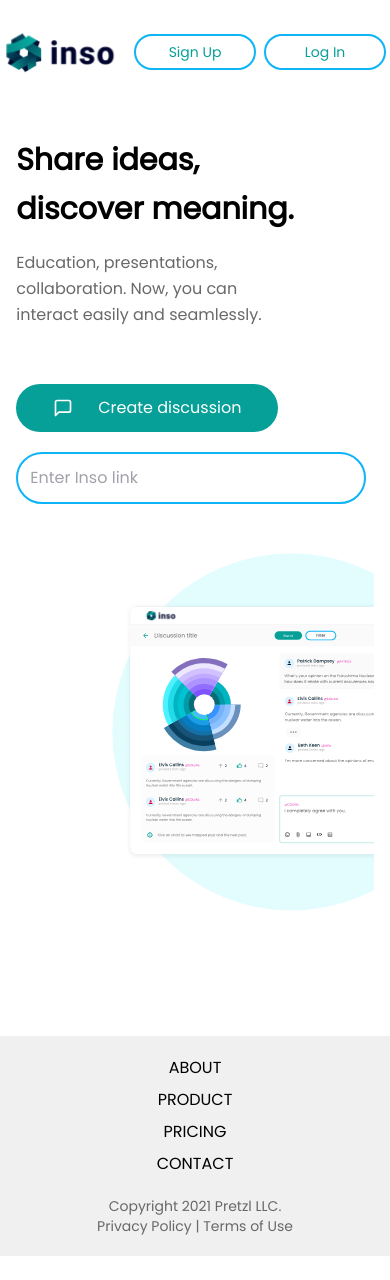
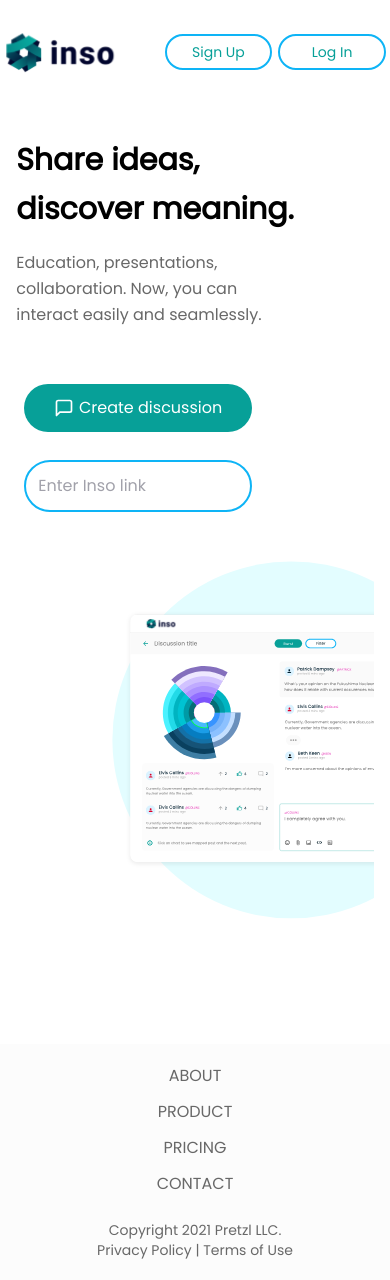
Before and after one commit to The-olajumoke/Pretzl, a React (Create React App) app: page / in a window 390 px wide. Before the commit the page ends 1256 px from the top, so only its background shows below. Built offline with nearby package versions, Linux system fonts and the light colour scheme.

Commit message:
design-change implementation

```diff
--- a/src/App.css
+++ b/src/App.css
@@ -11,13 +11,11 @@
 
 }
 
-.button{
-left: 8.33%;
-right: 8.33%;
-top:0;
+.icon{
 height: 100%;
 bottom:0;
 font-size: 25px;
+margin-right: 5px;
 }
 
 .mockup {
@@ -42,8 +40,8 @@ font-size: 25px;
       width:100%;
 
     }
-.button{
-  font-size:20px;
+.icon{
+  font-size:23px;
 }
 
   }
@@ -55,7 +53,7 @@ font-size: 25px;
   right: -110px;
 }
 
-    .button{
+    .icon{
   font-size:20px;
 }
 .largeText{
--- a/src/components/Footer.js
+++ b/src/components/Footer.js
@@ -3,31 +3,33 @@ import { NavLink } from "react-router-dom";
 
 function Footer() {
   return (
-    <div className="bg-inputField py-5 px-10 flex flex-col justify-between  w-full h-auto">
-      <ul className=" flex flex-col text-center  sm:flex-row w-full md:w-2/5 mb-3 justify-between text-textBody text-base">
+    <div className="bg-footer py-5 px-10 flex flex-col justify-between  w-full h-auto leading-relaxed">
+      <ul className="flex flex-col text-center  sm:flex-row w-full md:w-2/5 mb-3 justify-between text-textBody text-base">
         {/* <li className="mb-2 sm:mb-0">
           <NavLink activeClassName="activeLink" to="/about">
             ABOUT
           </NavLink>
         </li> */}
-        <li className="mb-2 sm:mb-0">
-          <NavLink activeClassName="activeLink" to="/">
+        <li className=" mb-3 sm:mb-0">
+          <NavLink
+            className=""
+            to="/"
+          >
             ABOUT
           </NavLink>
         </li>
-        <li className="mb-2 sm:mb-0">
-          <NavLink activeClassName="activeLink"
-          to="/">
+        <li className=" mb-3 sm:mb-0">
+          <NavLink  to="/">
             PRODUCT
           </NavLink>
         </li>
-        <li className="mb-2 sm:mb-0">
-          <NavLink activeClassName="activeLink" to="/">
+        <li className=" mb-3 sm:mb-0">
+          <NavLink  to="/">
             PRICING
           </NavLink>
         </li>
-        <li className="mb-2 sm:mb-0">
-          <NavLink activeClassName="activeLink" to="/">
+        <li className=" mb-3 sm:mb-0">
+          <NavLink  to="/">
             CONTACT
           </NavLink>
         </li>
--- a/src/components/Header.js
+++ b/src/components/Header.js
@@ -24,15 +24,15 @@ function Header() {
             alt="logo"
           />
         </div>
-        <div className="grid grid-cols-2   lg:grid-cols-3  justify-around w-2/3 sm:flex md:w-full  items-center  sm:justify-end sm:p-5">
+        <div className="flex   w-7/12  md:w-full  items-center  sm:justify-end sm:p-5">
           <button
-            className=" border-2 mx-1 md:mx-2 text-primary border-solid text-sm md:text-lg  border-border rounded-full  sm:px-12 py-1.5 hover:bg-border hover:text-white"
+            className=" border-2 mx-0.5 md:mx-2 w-3/4  sm:w-auto text-primary border-solid  text-sm md:text-lg  border-border rounded-full  sm:px-12 py-1.5 hover:bg-border hover:text-white"
             onClick={openUserModal}
           >
             Sign Up
           </button>
           <button
-            className=" border-2 mx-1 md:mx-2 text-primary border-solid text-sm md:text-lg border-border rounded-full sm:px-8 md:px-12 py-1.5 hover:bg-border hover:text-white "
+            className=" border-2 mx-1 md:mx-2 w-3/4  sm:w-auto text-primary border-solid text-sm md:text-lg border-border rounded-full sm:px-8 md:px-12 py-1.5 hover:bg-border hover:text-white "
             onClick={openLoginModal}
           >
             Log In
--- a/src/pages/Landing.js
+++ b/src/pages/Landing.js
@@ -15,7 +15,7 @@ const Landing = () => {
       <div className="p-0 mb-28  px-0 sm:pl-6 flex flex-col sm:flex-row items-center mt-8 sm:mt-0 justify-between w-11/12  sm:w-full">
         <div className="sm:w-1/2  p-0 sm:px-4 ">
           <div className=" w-full md:5/6 lg:w-4/5  mb-4">
-            <div className="font-semibold leading-relaxed text-3xl md:text-4xl md:leading-relaxed lg:text-big lg:leading-tight sm:font-medium  mb-4 sm:mb-3">
+            <div className="font-semibold leading-relaxed text-3xl md:text-4xl md:leading-relaxed lg:text-4xl xl:text-big lg:leading-tight sm:font-medium  mb-4 sm:mb-3">
               <h1>Share ideas,</h1>
               <h1> discover meaning.</h1>
             </div>
@@ -24,26 +24,27 @@ const Landing = () => {
               easily and seamlessly.
             </h4>
           </div>
-          <div className="w-full mt-12 flex flex-col mb-7  sm:flex-row sm:mb-0 ">
-            <div className="grid grid-cols-1 xl:grid-cols-2 sm:gap-4 w-full justify-between sm:w-9/12 pl-0 p-2 items-center">
-              <button className=" relative flex items-center   justify-evenly  text-center border-primary  bg-primary p-3 rounded-full mb-5 text-white  w-3/4  sm:w-full sm:mb-0 md:text-base lg:text-xl ">
-                <FiMessageSquare className="button" />
+          <div className="w-full p-2 lg:w-11/12 mt-12 flex flex-col mb-7  xl:flex-row sm:mb-0 ">
+            <div className="  justify-between  w-2/3 md:w-5/6 xl:w-2/5 pl-0 pr-0 xl:p-2 items-center">
+              <button className=" relative flex items-center   justify-center  text-center border-primary  bg-primary p-3 rounded-full mb-5 text-white w-full sm:mb-0 md:text-base lg:text-xl xl:text-lg mr-0 ">
+                <FiMessageSquare className="icon" />
                 Create discussion
               </button>
+            </div>
+            <div className="flex items-center justify-between w-full mt-2 xl:mt-0 xl:w-3/5 px-0  xl:px-4">
               <input
                 type="text"
                 value={value}
                 onChange={handleKey}
-                className="border-2 border-border p-3 rounded-full outline-none w-full md:text-base"
+                className="border-2 border-border p-3 rounded-full outline-none  md:text-base lg:text-xl xl:text-lg   w-2/3  md:w-10/12  xl:w-3/4"
                 placeholder="Enter Inso link"
               />
+              {value.length > 0 && (
+                <button className="text-center p-3 text-xl sm:text-xl text-textBody font-medium mr-4 md:mr-0 lg-mr-4">
+                  Join
+                </button>
+              )}
             </div>
-
-            {value.length > 0 && (
-              <button className="text-center p-3 text-xl text-textBody font-medium">
-                Join
-              </button>
-            )}
           </div>
         </div>
         <div className=" mockupCont relative flex justify-evenly items-center w-full  h-96  lg:w-1/2 sm:w-2/5  sm:h-full overflow-hidden sm:overscroll-none">
--- a/tailwind.config.js
+++ b/tailwind.config.js
@@ -22,6 +22,7 @@ module.exports = {
       black: "#000000",
       button: "#F0f0f0",
       gray: "#C1C1C1",
+      footer:"#FCFCFC"
     },
     fontFamily: {
       Poppins: "Poppins",
```
